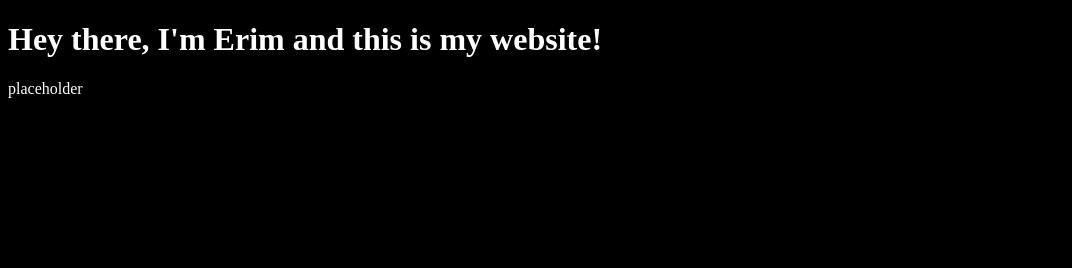
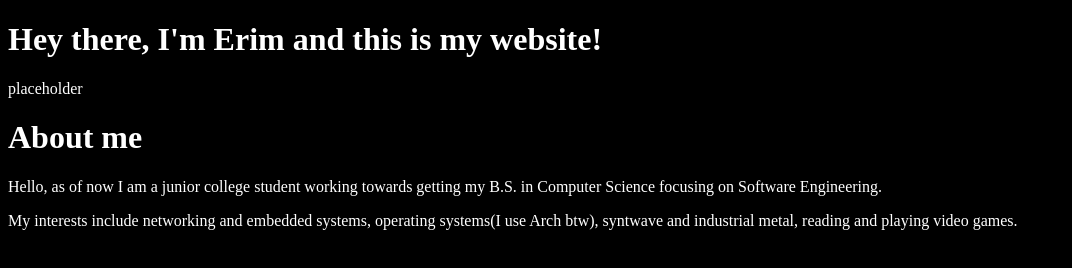
Before and after one commit to McSpeedys/erimesenoglu.github.io, a plain HTML site: page index.html in a window 1280 px wide. Shown: the whole page, without its empty margins (0-1072 px from the left). Drawn offline with Linux system fonts and the light colour scheme.

Commit message:
Added about me section.

```diff
--- a/index.html
+++ b/index.html
@@ -12,7 +12,13 @@
     </style>
   </head>
   <body>
-    <h1>Hey there, I'm Erim and this is my website!</h1>
-    <p>placeholder</p>
+    <header>
+      <h1>Hey there, I'm Erim and this is my website!</h1>
+      <p>placeholder</p>
+      </header>
+      <h1>About me</h1>
+      <p>Hello, as of now I am a junior college student working towards getting my B.S. in Computer Science focusing on Software Engineering.</p>
+      <p>My interests include networking and embedded systems, operating systems(I use Arch btw), syntwave and industrial metal, reading and playing video games.</p>
+
   </body>
 </html>
```
